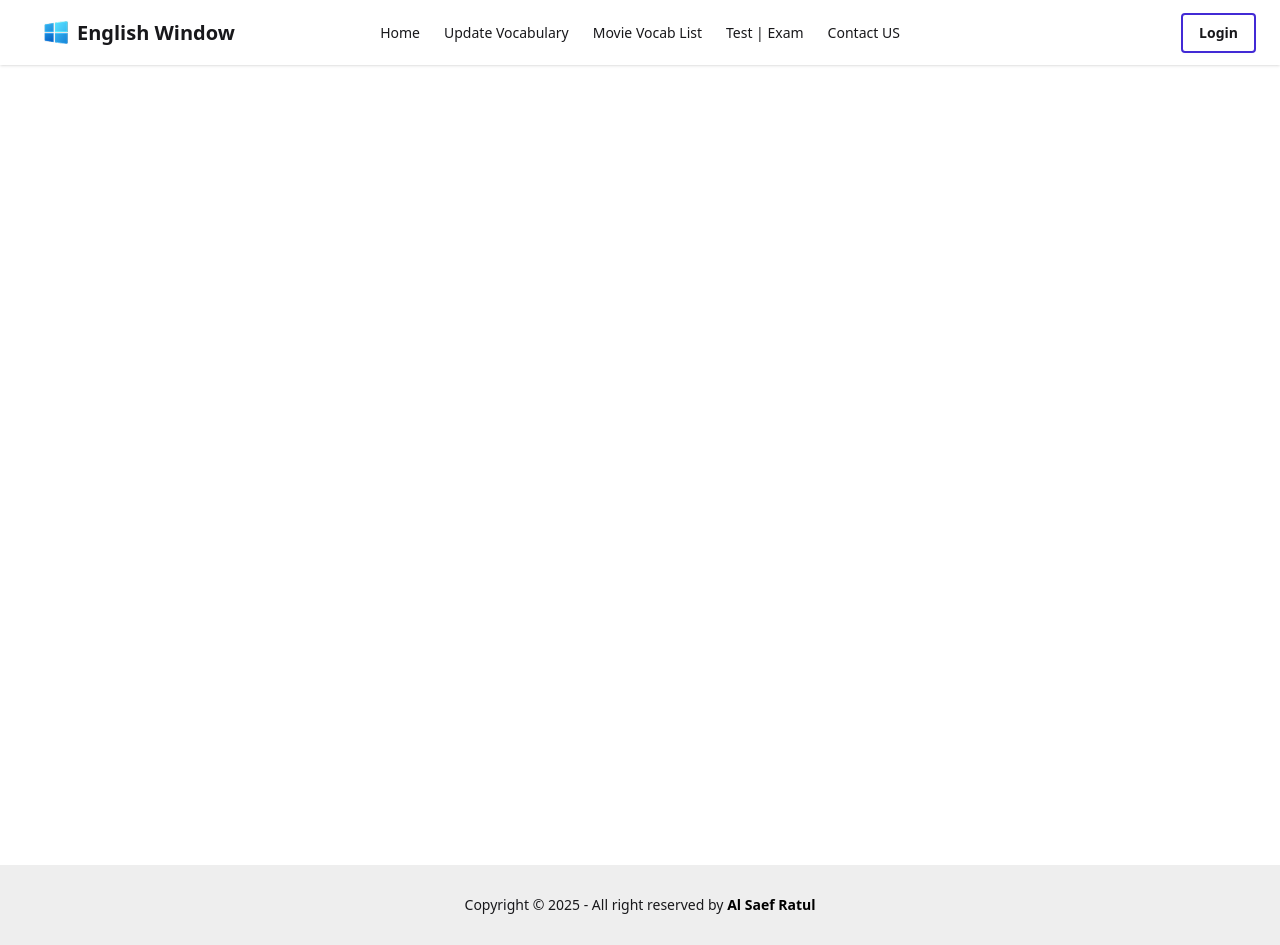
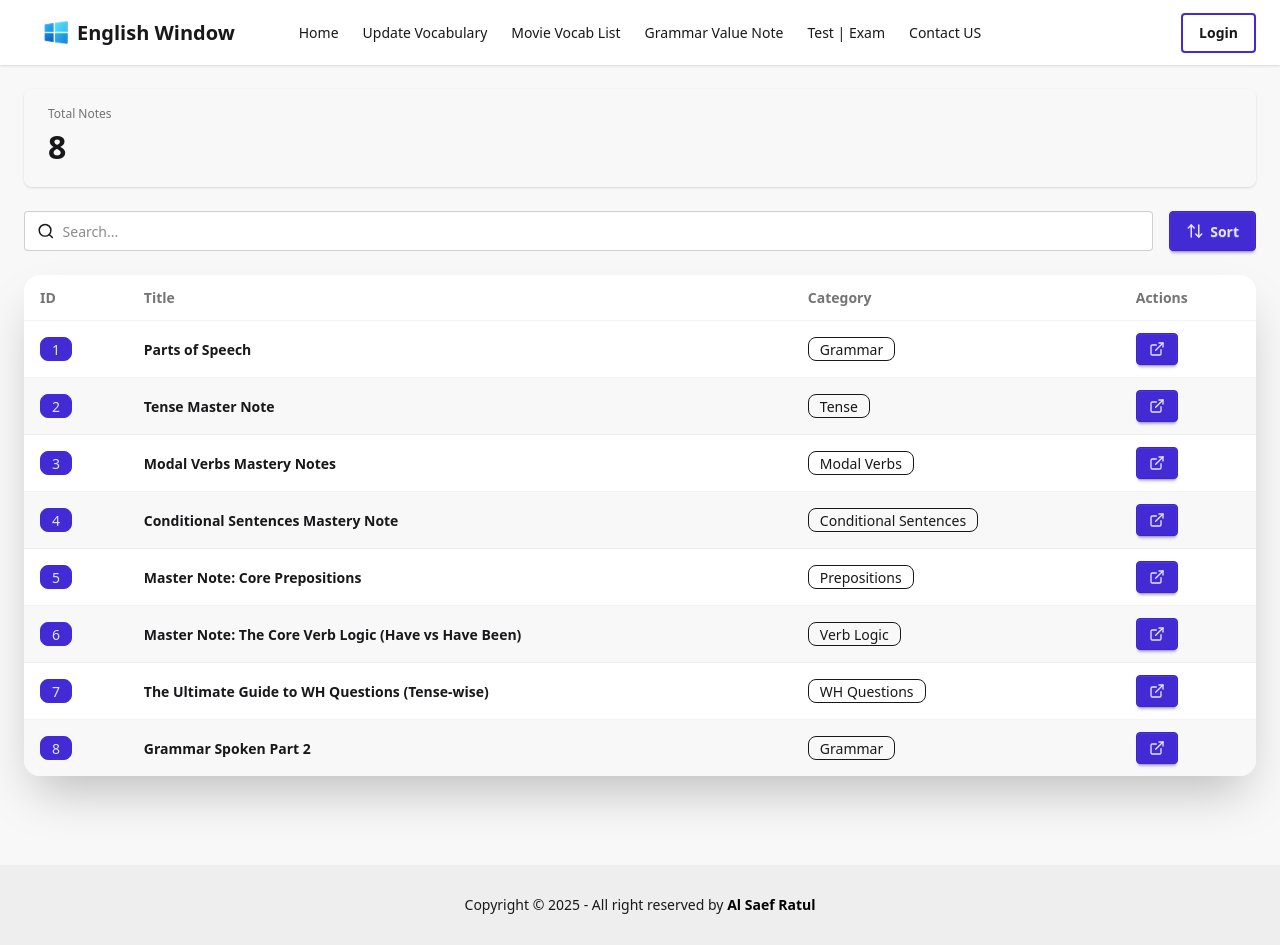
Before and after one commit to Alsaef/english-window, a React (Vite) app: page /grammar-vault in a window 1280 px wide. Built offline with nearby package versions, Linux system fonts and the light colour scheme; no server answers.

Commit message:
backend  updated

```diff
--- a/package.json
+++ b/package.json
@@ -13,6 +13,7 @@
     "@tailwindcss/vite": "^4.1.17",
     "axios": "^1.13.2",
     "firebase": "^12.7.0",
+    "lucide-react": "^1.22.0",
     "react": "^19.1.1",
     "react-countup": "^6.5.3",
     "react-dom": "^19.1.1",
--- /dev/null
+++ b/public/Notes.json
@@ -0,0 +1,51 @@
+[
+    {
+        "id": 1,
+        "title": "Parts of Speech",
+        "category": "Grammar",
+        "url": "https://docs.google.com/document/d/1zadrYY91-e_tyZ-BBowpuqY5KNfw-iyag8KyCV3sqnA/edit?tab=t.uo9d0qf7mp2x#heading=h.78iavk202ttu"
+    },
+    {
+        "id": 2,
+        "title": "Tense Master Note",
+        "category": "Tense",
+        "url": "https://docs.google.com/document/d/1XEq0d0UfntK8tr_1wUL9XHUgzs8mduYSbbVoe9-FOjE/edit?tab=t.0"
+    },
+    {
+        "id": 3,
+        "title": "Modal Verbs Mastery Notes",
+        "category": "Modal Verbs",
+        "url": "https://docs.google.com/document/d/1gjYzLY6k3ex0rPXn-_AwY-QyiRVeHt8qhX7NfITAEnA/edit?tab=t.0"
+    },
+    {
+        "id": 4,
+        "title": "Conditional Sentences Mastery Note",
+        "category": "Conditional Sentences",
+        "url": "https://docs.google.com/document/d/1t6kMWcwNkRkf4xJ72s0zyUkW79giEe1qooS849MZuy0/edit?tab=t.0"
+    },
+     {
+        "id": 5,
+        "title": "Master Note: Core Prepositions",
+        "category": "Prepositions",
+        "url": "https://docs.google.com/document/d/1rloUHdKek0m6LA1aD1uU0uu-X4XGdqD2cUrh6iuKnfg/edit?tab=t.0#heading=h.byukdctcd5nv"
+    },
+     {
+        "id": 6,
+        "title": "Master Note: The Core Verb Logic (Have vs Have Been)",
+        "category": "Verb Logic",
+        "url": "https://docs.google.com/document/d/1TYW1I1isJmOTUHYlq4dL_4zP5dgASk6lQM-0RZ3swpc/edit?tab=t.0"
+    },
+    {
+        "id": 7,
+        "title": "The Ultimate Guide to WH Questions (Tense-wise)",
+        "category": "WH Questions",
+        "url": "https://docs.google.com/document/d/1pjg_KpF2DzflOF2RqdVrhdagj5zMvhD0z65dGBZvWXE/edit?tab=t.0"
+    },
+    {
+        "id": 8,
+        "title": "Grammar Spoken Part 2",
+        "category": "Grammar",
+        "url": "https://docs.google.com/document/d/1aIXZ8oplaxEuYiJZ7Ihvbdl5_cSrztkMdU5VSSYpDxI/edit?tab=t.kip3qpg3i5sw"
+    }
+
+]
--- a/src/App.jsx
+++ b/src/App.jsx
@@ -11,6 +11,7 @@ import ContactUs from './Components/ContactUs';
 import Private from './Private/Private';
 import UpdateVocabulary from './Components/UpdateVocabulary';
 import VocabularyPage from './Components/Listining';
+import NotesComponent from './Components/NotesComponent';
 
 const App = () => {
   return (
@@ -28,6 +29,7 @@ const App = () => {
           <Route path="/contact" element={<ContactUs />} />
            <Route path="/update-vocabulary" element={<UpdateVocabulary />} />
             <Route path="/movies-vocab" element={<VocabularyPage />} />
+             <Route path="/grammar-vault" element={<NotesComponent />} />
         </Routes>
       </div>
       <Footer></Footer>
--- a/src/Components/Navbar.jsx
+++ b/src/Components/Navbar.jsx
@@ -8,6 +8,7 @@ const Navbar = () => {
     <li><Link to={'/'}>Home</Link></li>
     <li><Link to={'/update-vocabulary'}>Update Vocabulary</Link></li>
     <li><Link to={'/movies-vocab'}>Movie Vocab List</Link></li>
+    <li><Link to={'/grammar-vault'}>Grammar Value Note</Link></li>
     <li><Link to={'/test-exam'}>Test | Exam</Link></li>
     <li><Link to={'contact'}>Contact US</Link></li>
     </>
--- /dev/null
+++ b/src/Components/NotesComponent.jsx
@@ -0,0 +1,288 @@
+import { useMemo, useState, useEffect } from "react";
+import {
+  Search,
+  ExternalLink,
+  Eye,
+  ArrowUpDown
+} from "lucide-react";
+
+export default function NotesComponent() {
+  const [search, setSearch] = useState("");
+  const [sortAsc, setSortAsc] = useState(true);
+  const [data, setData] = useState([]);
+  const [loading, setLoading] = useState(true);
+  const [error, setError] = useState("");
+
+  const fetchFn = async () => {
+    const apiUri = "./Notes.json";
+
+    try {
+      setLoading(true);
+      setError("");
+
+      const res = await fetch(apiUri);
+
+      if (!res.ok) {
+        throw new Error(
+          "Failed to fetch notes"
+        );
+      }
+
+      const result = await res.json();
+
+      setData(result);
+    } catch (err) {
+      setError(
+        err.message ||
+        "Something went wrong"
+      );
+    } finally {
+      setLoading(false);
+    }
+  };
+
+  useEffect(() => {
+    fetchFn();
+  }, []);
+
+  const filteredData = useMemo(() => {
+    const filtered = data.filter(
+      item =>
+        item.title
+          .toLowerCase()
+          .includes(
+            search.toLowerCase()
+          ) ||
+        item.category
+          .toLowerCase()
+          .includes(
+            search.toLowerCase()
+          )
+    );
+
+    return filtered.sort(
+      (a, b) =>
+        sortAsc
+          ? a.id - b.id
+          : b.id - a.id
+    );
+  }, [search, sortAsc, data]);
+
+  return (
+    <div className="min-h-screen bg-base-200 p-6">
+
+      {/* STATS */}
+
+      <div className="stats shadow w-full mb-6">
+
+        <div className="stat">
+
+          <div className="stat-title">
+            Total Notes
+          </div>
+
+          <div className="stat-value">
+            {filteredData.length}
+          </div>
+
+        </div>
+
+      </div>
+
+      {/* SEARCH */}
+
+      <div className="flex gap-4 mb-6">
+
+        <label className="input input-bordered flex items-center gap-2 flex-1">
+
+          <Search size={18} />
+
+          <input
+            type="text"
+            className="grow"
+            placeholder="Search..."
+            value={search}
+            onChange={(e) =>
+              setSearch(
+                e.target.value
+              )
+            }
+          />
+
+        </label>
+
+        <button
+          className="btn btn-primary"
+          onClick={() =>
+            setSortAsc(
+              !sortAsc
+            )
+          }
+        >
+          <ArrowUpDown size={18} />
+          Sort
+        </button>
+
+      </div>
+
+      {/* ERROR */}
+
+      {error && (
+        <div className="alert alert-error mb-6">
+
+          <span>
+            {error}
+          </span>
+
+        </div>
+      )}
+
+      {/* LOADING SKELETON */}
+
+      {loading ? (
+        <div className="overflow-x-auto bg-base-100 rounded-2xl p-5 shadow">
+
+          <table className="table">
+
+            <thead>
+
+              <tr>
+
+                <th>ID</th>
+                <th>Title</th>
+                <th>Category</th>
+                <th>Actions</th>
+
+              </tr>
+
+            </thead>
+
+            <tbody>
+
+              {[...Array(6)].map(
+                (_, index) => (
+
+                  <tr key={index}>
+
+                    <td>
+                      <div className="skeleton h-8 w-12"></div>
+                    </td>
+
+                    <td>
+                      <div className="skeleton h-8 w-56"></div>
+                    </td>
+
+                    <td>
+                      <div className="skeleton h-8 w-24"></div>
+                    </td>
+
+                    <td>
+
+                      <div className="flex gap-2">
+
+                        <div className="skeleton h-10 w-10"></div>
+
+                        <div className="skeleton h-10 w-10"></div>
+
+                      </div>
+
+                    </td>
+
+                  </tr>
+                )
+              )}
+
+            </tbody>
+
+          </table>
+
+        </div>
+      ) : (
+
+        <div className="overflow-x-auto rounded-2xl bg-base-100 shadow-2xl">
+
+          <table className="table table-zebra">
+
+            <thead>
+
+              <tr>
+
+                <th>ID</th>
+                <th>Title</th>
+                <th>Category</th>
+                <th>Actions</th>
+
+              </tr>
+
+            </thead>
+
+            <tbody>
+
+              {filteredData.map(
+                (item) => (
+
+                  <tr
+                    key={item.id}
+                  >
+
+                    <td>
+
+                      <div className="badge badge-primary">
+
+                        {item.id}
+
+                      </div>
+
+                    </td>
+
+                    <td className="font-semibold">
+
+                      {item.title}
+
+                    </td>
+
+                    <td>
+
+                      <div className="badge badge-outline">
+
+                        {item.category}
+
+                      </div>
+
+                    </td>
+
+                    <td>
+
+                      <div className="flex gap-2">
+
+
+                        <a
+                          href={item.url}
+                          target="_blank"
+                          rel="noreferrer"
+                          className="btn btn-sm btn-primary"
+                        >
+
+                          <ExternalLink size={16} />
+
+                        </a>
+
+                      </div>
+
+                    </td>
+
+                  </tr>
+
+                )
+              )}
+
+            </tbody>
+
+          </table>
+
+        </div>
+      )}
+
+    </div>
+  );
+}
```
Also changed, not shown: 1 other file (tests, documents, lock files or other folders).
